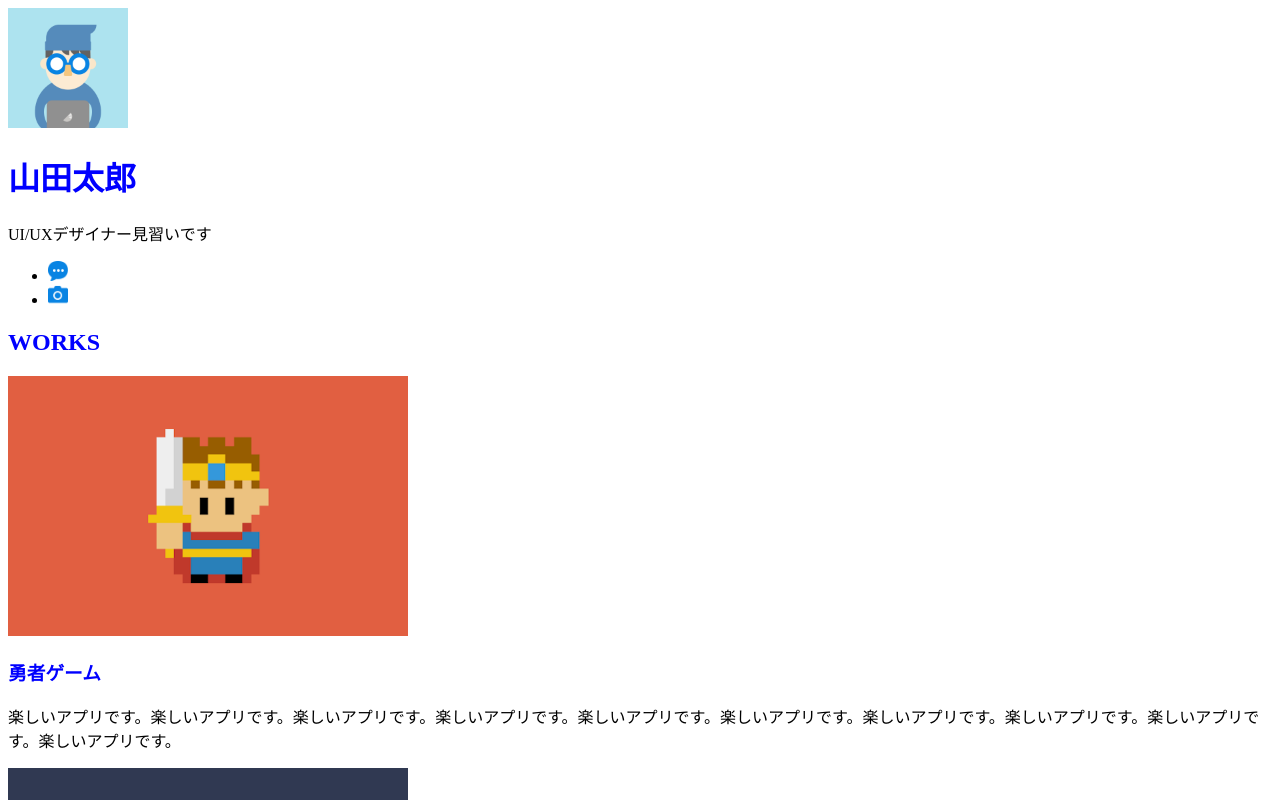
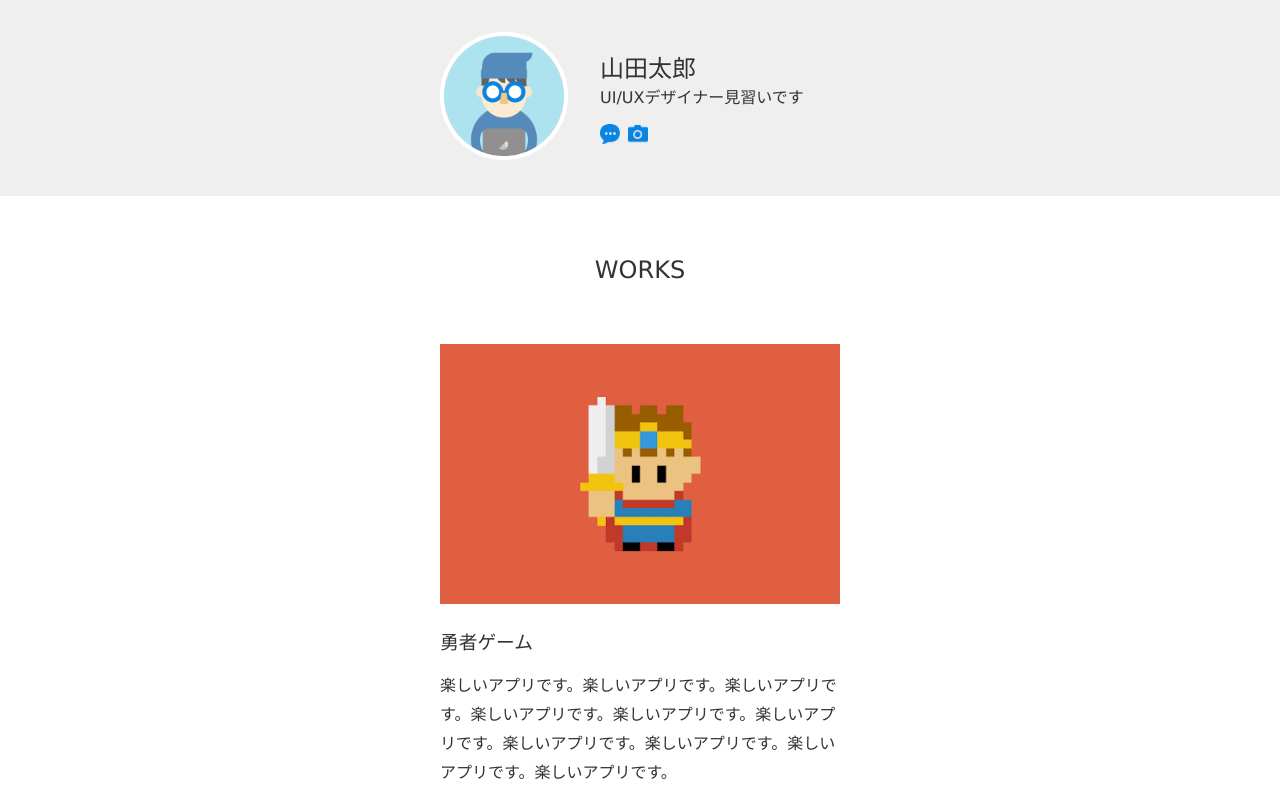
Before and after one commit to YUICHI0719/html-css-first, a plain HTML site: page index.html in a window 1280 px wide. Shown: the top 800 px of the page. Drawn offline with Linux system fonts and the light colour scheme.

Commit message:
Finish css

```diff
--- a/css/styles.css
+++ b/css/styles.css
@@ -1,3 +1,85 @@
-h1 {
-  color: blue;
+body {
+  color: #333;
+  font-family: Verdana, sans-self;
+  margin: 0;
 }
+
+header {
+  background-color: #efefef;
+  padding-top: 32px;
+  padding-bottom: 32px;
+}
+
+.container {
+  width: 400px;
+  margin-left: auto;
+  margin-right: auto;
+  display: flex;
+  align-items: center;
+}
+
+.icon img {
+  border-radius: 50%;
+  border-width: 4px;
+  border-style: solid;
+  border-color: white;
+}
+
+.info {
+  margin-left: 32px;
+}
+
+.info h1 {
+  font-weight: normal;
+  font-size: 24px;
+  margin: 0;
+}
+
+.info p {
+  margin: 0;
+  margin-bottom: 16px;
+}
+
+.info ul {
+  margin: 0;
+  padding: 0;
+  list-style-type: none;
+  display: flex;
+}
+
+.info ul li {
+  margin-right: 8px;
+}
+
+.works {
+  width: 400px;
+  margin-left: auto;
+  margin-right: auto;
+}
+
+.works > h1 {
+  font-weight: normal;
+  font-size: 24px;
+  text-align: center;
+  margin-top: 60px;
+  margin-bottom: 60px;
+}
+
+.works > section {
+  margin-bottom: 60px;
+}
+
+.works > section > h1 {
+  font-weight: normal;
+}
+
+.works p {
+  line-height: 1.8;
+}
+
+footer p {
+  text-align: center;
+  font-size: 14px;
+  margin-bottom: 60px;
+  color: gray;
+}
--- a/index.html
+++ b/index.html
@@ -9,7 +9,11 @@
   </head>
   <body>
     <header>
+      <div class="container">
+        <div class="icon">
           <img src="img/taro.png" width="120" height="120" alt="太郎のアイコンです">
+        </div>
+        <div class="info">
           <h1>山田太郎</h1>
           <p>UI/UXデザイナー見習いです</p>
           <ul>
@@ -24,10 +28,13 @@
                 </a>
             </li>
           </ul>
+        </div>
+      </div>
     </header>
     <!-- 作品紹介 -->
-    <section>
+    <section class="works">
         <h1>WORKS</h1>
+
         <section>
             <img src="img/work1.png" width="400" height="260" alt="勇者ゲームの紹介画像">
             <h1>勇者ゲーム</h1>
```
Lines whose indentation alone changed are shown as unchanged.
